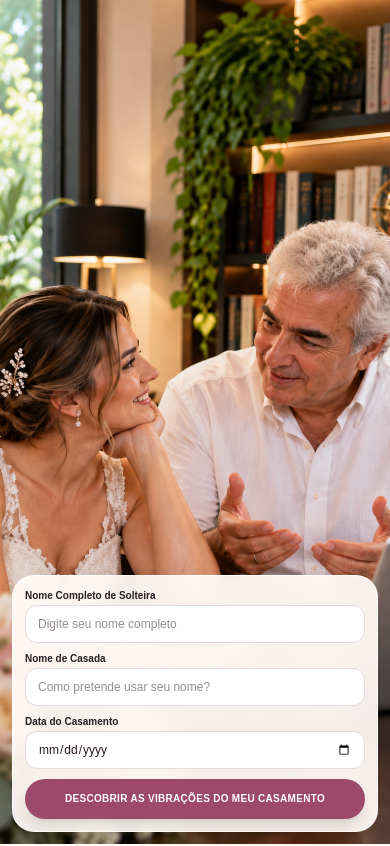
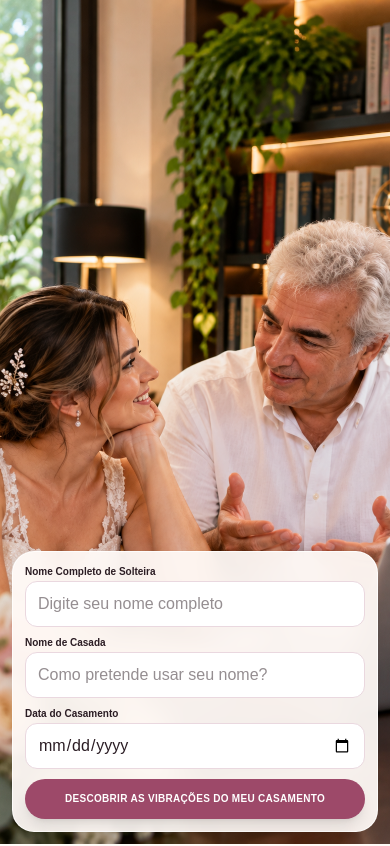
Before and after one commit to consultasdosite-dot/belezaeempoderamento, a Next.js app: page /poderdonome in a window 390 px wide. Shown: the top 846 px of the page. Built offline with nearby package versions, Linux system fonts and the light colour scheme.

Commit message:
Corrige responsividade do Poder do Nome no iPhone

```diff
--- a/app/poderdonome/page.tsx
+++ b/app/poderdonome/page.tsx
@@ -574,7 +574,7 @@ Quero saber mais sobre a análise completa para o meu casamento.`
 
   return (
 
-    <main className="min-h-screen bg-[#fffaf7] text-[#2b1d24]">
+    <main className="min-h-screen w-full max-w-full overflow-x-hidden bg-[#fffaf7] text-[#2b1d24]">
 
       {/* HERO - COMPUTADOR */}
       <section className="relative hidden h-[100svh] min-h-[650px] max-h-[760px] overflow-hidden lg:block">
@@ -658,7 +658,7 @@ Quero saber mais sobre a análise completa para o meu casamento.`
       </section>
 
       {/* HERO - CELULAR / TABLET */}
-      <section className="relative h-[100svh] min-h-[640px] overflow-hidden lg:hidden">
+      <section className="relative h-[100svh] min-h-[640px] w-full overflow-hidden lg:hidden">
         <Image
           src="/noiva-oscar-mobile.png"
           alt="Noiva conversando com Oscar Ahumada"
@@ -669,9 +669,9 @@ Quero saber mais sobre a análise completa para o meu casamento.`
         />
 
         {/* FORMULÁRIO DENTRO DA FOTO */}
-        <div className="absolute bottom-3 left-3 right-3 z-20">
-          <div className="mx-auto w-full max-w-[560px] rounded-[22px] border border-white/80 bg-[#fffaf7]/94 p-3 shadow-2xl backdrop-blur-md">
-            <div className="grid gap-2">
+        <div className="absolute bottom-3 left-3 right-3 z-20 min-w-0">
+          <div className="mx-auto w-full min-w-0 max-w-[560px] rounded-[22px] border border-white/80 bg-[#fffaf7]/94 p-3 shadow-2xl backdrop-blur-md">
+            <div className="grid min-w-0 gap-2">
               <div>
                 <label htmlFor="nomeSolteiraMobile" className="mb-0.5 block text-[10px] font-bold text-[#2b1d24]">
                   Nome Completo de Solteira
@@ -685,7 +685,7 @@ Quero saber mais sobre a análise completa para o meu casamento.`
                     limparResultado();
                   }}
                   placeholder="Digite seu nome completo"
-                  className="w-full rounded-xl border border-[#ead8df] bg-white px-3 py-2.5 text-xs text-[#2b1d24] outline-none focus:border-[#a65d78] focus:ring-4 focus:ring-[#a65d78]/10"
+                  className="block w-full min-w-0 max-w-full rounded-xl border border-[#ead8df] bg-white px-3 py-2.5 text-base text-[#2b1d24] outline-none focus:border-[#a65d78] focus:ring-4 focus:ring-[#a65d78]/10"
                 />
               </div>
 
@@ -702,7 +702,7 @@ Quero saber mais sobre a análise completa para o meu casamento.`
                     limparResultado();
                   }}
                   placeholder="Como pretende usar seu nome?"
-                  className="w-full rounded-xl border border-[#ead8df] bg-white px-3 py-2.5 text-xs text-[#2b1d24] outline-none focus:border-[#a65d78] focus:ring-4 focus:ring-[#a65d78]/10"
+                  className="block w-full min-w-0 max-w-full rounded-xl border border-[#ead8df] bg-white px-3 py-2.5 text-base text-[#2b1d24] outline-none focus:border-[#a65d78] focus:ring-4 focus:ring-[#a65d78]/10"
                 />
               </div>
 
@@ -718,7 +718,7 @@ Quero saber mais sobre a análise completa para o meu casamento.`
                     setDataCasamento(event.target.value);
                     limparResultado();
                   }}
-                  className="w-full rounded-xl border border-[#ead8df] bg-white px-3 py-2.5 text-xs text-[#2b1d24] outline-none focus:border-[#a65d78] focus:ring-4 focus:ring-[#a65d78]/10"
+                  className="block w-full min-w-0 max-w-full rounded-xl border border-[#ead8df] bg-white px-3 py-2.5 text-base text-[#2b1d24] outline-none focus:border-[#a65d78] focus:ring-4 focus:ring-[#a65d78]/10"
                 />
               </div>
             </div>
@@ -1028,7 +1028,7 @@ Quero saber mais sobre a análise completa para o meu casamento.`
 
         <div
 
-          className="fixed inset-0 z-50 flex items-center justify-center bg-[#2b1d24]/80 px-4 py-5 backdrop-blur-sm"
+          className="fixed inset-0 z-50 flex items-center justify-center overflow-x-hidden bg-[#2b1d24]/80 px-3 py-4 sm:px-4 sm:py-5 backdrop-blur-sm"
 
           role="dialog"
 
@@ -1038,7 +1038,7 @@ Quero saber mais sobre a análise completa para o meu casamento.`
 
         >
 
-          <div className="relative max-h-[94vh] w-full max-w-xl overflow-y-auto rounded-[30px] bg-white p-6 text-[#2b1d24] shadow-2xl sm:p-8">
+          <div className="relative max-h-[calc(100dvh-2rem)] w-full min-w-0 max-w-xl overflow-x-hidden overflow-y-auto overscroll-contain break-words rounded-[30px] bg-white p-4 text-[#2b1d24] shadow-2xl sm:p-8">
 
             <button
 
```
